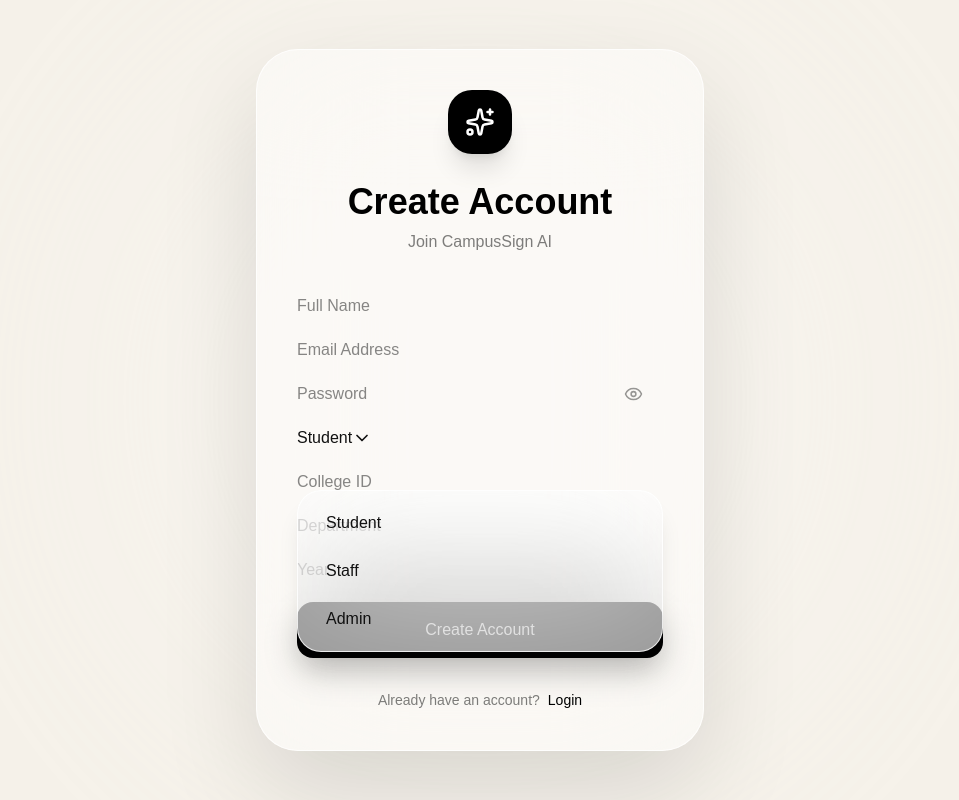
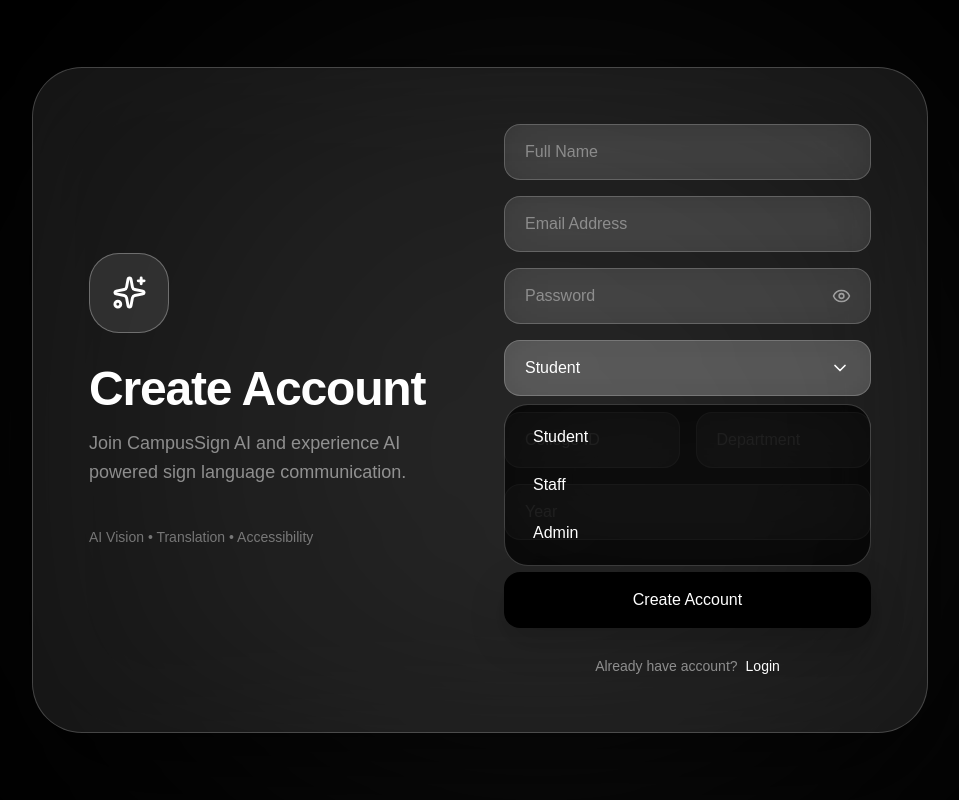
Before and after one commit to adityaasikarwarr/CAMPUSIGN, a Next.js app in the folder frontend/: page /auth/signup in a window 1280 px wide. Both pictures are taken after a click on the button "Student". Shown: the whole page, without its empty margins (160-1119 px from the left). Built offline with nearby package versions, Linux system fonts and the light colour scheme; no server answers.

Commit message:
sign up page making

```diff
--- a/frontend/src/app/auth/signup/page.tsx
+++ b/frontend/src/app/auth/signup/page.tsx
@@ -24,23 +24,16 @@
 
   const [form, setForm] = useState({
     name: "",
-
     email: "",
-
     password: "",
-
     role: "STUDENT" as UserRole,
 
     collegeId: "",
-
     department: "",
-
     year: "",
 
     employeeId: "",
-
     designation: "",
-
     adminCode: "",
   });
 
@@ -60,24 +53,51 @@
 
       await signup(form);
 
-      if (form.role === "STUDENT") {
-        router.push("/student/dashboard");
-      } else if (form.role === "STAFF") {
-        router.push("/staff/dashboard");
-      } else {
-        router.push("/admin/dashboard");
-      }
+      if (form.role === "STUDENT") router.push("/student/dashboard");
+      else if (form.role === "STAFF") router.push("/staff/dashboard");
+      else router.push("/admin/dashboard");
     } finally {
       setLoading(false);
     }
   };
 
+  const input = `
+
+h-14
+
+w-full
+
+px-5
+
+rounded-2xl
+
+bg-white/10
+
+border
+
+border-white/20
+
+backdrop-blur-xl
+
+text-white
+
+placeholder:text-white/40
+
+outline-none
+
+transition
+
+focus:bg-white/20
+
+`;
+
   return (
     <main
       className="
+
 min-h-screen
 
-bg-[#f5f1e9]
+bg-black
 
 flex
 
@@ -87,113 +107,113 @@
 
 px-6
 
+py-10
+
 relative
 
 overflow-hidden
 
-py-10
-
 "
     >
-      {/* GLASS LIGHT */}
-
       <motion.div
         animate={{
-          scale: [1, 1.2, 1],
+          x: [-100, 100, -100],
 
-          opacity: [0.4, 0.7, 0.4],
+          y: [0, 60, 0],
         }}
 
         transition={{
-          duration: 8,
+          duration: 15,
 
           repeat: Infinity,
         }}
 
         className="
+
 absolute
 
-w-[550px]
+w-[700px]
 
-h-[550px]
+h-[700px]
 
 rounded-full
 
-bg-white
+bg-white/10
 
-blur-[150px]
+blur-[180px]
 
 "
       />
 
       <motion.div
-        initial={{
-          opacity: 0,
+        initial={{ opacity: 0, scale: 0.95 }}
 
-          y: 40,
+        animate={{ opacity: 1, scale: 1 }}
 
-          scale: 0.95,
-        }}
-
-        animate={{
-          opacity: 1,
-
-          y: 0,
-
-          scale: 1,
-        }}
-
-        transition={{
-          duration: 0.8,
-        }}
+        transition={{ duration: 0.7 }}
 
         className="
+
 relative
 
 z-10
 
 w-full
 
-max-w-md
+max-w-4xl
 
-rounded-[42px]
 
-bg-white/45
+rounded-[50px]
+
+
+bg-white/[0.08]
+
 
 border
 
-border-white/80
+border-white/20
+
 
 backdrop-blur-3xl
 
-shadow-[0_40px_100px_rgba(0,0,0,.12)]
+
+shadow-[0_40px_120px_rgba(0,0,0,.7)]
+
 
 p-10
 
+lg:p-14
+
 "
       >
-        {/* HEADER */}
+        <div className="grid lg:grid-cols-2 gap-12">
+          {/* LEFT BRAND */}
 
           <div
             className="
+
 flex
 
 flex-col
 
-items-center
+justify-center
+
 "
           >
             <div
               className="
-w-16
 
-h-16
+w-20
 
-rounded-3xl
+h-20
 
-bg-black
+rounded-[30px]
 
-text-white
+bg-white/10
+
+border
+
+border-white/30
 
 flex
 
@@ -201,22 +221,25 @@
 
 justify-center
 
-shadow-xl
+text-white
 
 "
             >
-            <Sparkles size={30} />
+              <Sparkles size={35} />
             </div>
 
             <h1
               className="
-mt-7
 
-text-4xl
+mt-8
+
+text-5xl
 
 font-semibold
 
-text-black
+text-white
+
+tracking-tight
 
 "
             >
@@ -225,74 +248,78 @@
 
             <p
               className="
-mt-2
 
-text-black/50
+mt-4
+
+text-white/50
+
+text-lg
+
+leading-relaxed
 
 "
             >
-            Join CampusSign AI
+              Join CampusSign AI and experience AI powered sign language
+              communication.
             </p>
+
+            <div
+              className="
+
+mt-10
+
+text-white/40
+
+text-sm
+
+"
+            >
+              AI Vision • Translation • Accessibility
             </div>
+          </div>
+
+          {/* RIGHT FORM */}
 
           <form
             onSubmit={handleSubmit}
 
             className="
-mt-10
 
-space-y-5
+space-y-4
 
 "
           >
             <input
               placeholder="Full Name"
 
+              className={input}
+
               value={form.name}
 
               onChange={(e) => updateField("name", e.target.value)}
-
-            className="
-input-glass
-
-"
             />
 
             <input
-            type="email"
+              placeholder="Email Address"
 
-            placeholder="Email Address"
+              className={input}
 
               value={form.email}
 
               onChange={(e) => updateField("email", e.target.value)}
-
-            className="
-input-glass
-
-"
             />
 
-          <div
-            className="
-relative
-"
-          >
+            <div className="relative">
               <input
                 type={showPassword ? "text" : "password"}
 
                 placeholder="Password"
 
+                className={`${input} pr-14`}
+
                 value={form.password}
 
                 onChange={(e) => updateField("password", e.target.value)}
-
-              className="
-input-glass
-
-pr-14
-
-"
               />
 
               <button
@@ -301,6 +328,7 @@
                 onClick={() => setShowPassword(!showPassword)}
 
                 className="
+
 absolute
 
 right-5
@@ -309,7 +337,7 @@
 
 -translate-y-1/2
 
-text-black/40
+text-white/50
 
 "
               >
@@ -317,22 +345,15 @@
               </button>
             </div>
 
-          {/* ROLE */}
-
-          <div
-            className="
-relative
-
-z-50
-"
-          >
+            <div className="relative">
               <button
                 type="button"
 
                 onClick={() => setRoleOpen(!roleOpen)}
 
-              className="
-input-glass
+                className={`
+
+${input}
 
 flex
 
@@ -340,80 +361,63 @@
 
 justify-between
 
-"
+text-white
+
+`}
               >
-              <span>
                 {form.role === "STUDENT"
                   ? "Student"
                   : form.role === "STAFF"
                     ? "Staff"
                     : "Admin"}
-              </span>
 
                 <ChevronDown size={20} />
               </button>
 
               {roleOpen && (
-              <motion.div
-                initial={{
-                  opacity: 0,
-                  y: -10,
-                }}
+                <div
+                  className="
 
-                animate={{
-                  opacity: 1,
-                  y: 0,
-                }}
-
-                className="
 absolute
 
 top-16
+
+z-50
 
 w-full
 
 rounded-3xl
 
-bg-white/60
+bg-black/80
 
 border
 
-border-white/80
+border-white/20
 
 backdrop-blur-3xl
 
 p-2
 
-shadow-xl
-
 "
                 >
                   {[
-                  {
-                    label: "Student",
-                    value: "STUDENT",
-                  },
-                  {
-                    label: "Staff",
-                    value: "STAFF",
-                  },
-                  {
-                    label: "Admin",
-                    value: "ADMIN",
-                  },
-                ].map((item) => (
+                    ["Student", "STUDENT"],
+                    ["Staff", "STAFF"],
+                    ["Admin", "ADMIN"],
+                  ].map((r) => (
                     <button
-                    key={item.value}
+                      key={r[1]}
 
                       type="button"
 
                       onClick={() => {
-                      updateField("role", item.value);
+                        updateField("role", r[1]);
 
                         setRoleOpen(false);
                       }}
 
                       className="
+
 w-full
 
 px-5
@@ -424,123 +428,42 @@
 
 text-left
 
-hover:bg-black
+text-white
 
-hover:text-white
+hover:bg-white
+
+hover:text-black
 
 transition
 
 "
                     >
-                    {item.label}
+                      {r[0]}
                     </button>
                   ))}
-              </motion.div>
+                </div>
               )}
             </div>
 
-          {/* ROLE FIELDS */}
-
-          {form.role === "STUDENT" && (
-            <>
+            <div className="grid grid-cols-2 gap-4">
               <input
                 placeholder="College ID"
 
-                value={form.collegeId}
-
-                onChange={(e) => updateField("collegeId", e.target.value)}
-
-                className="
-input-glass
-
-"
+                className={input}
               />
 
               <input
                 placeholder="Department"
 
-                value={form.department}
-
-                onChange={(e) => updateField("department", e.target.value)}
-
-                className="
-input-glass
-
-"
+                className={input}
               />
+            </div>
 
             <input
               placeholder="Year"
 
-                value={form.year}
-
-                onChange={(e) => updateField("year", e.target.value)}
-
-                className="
-input-glass
-
-"
+              className={input}
             />
-            </>
-          )}
-
-          {form.role === "STAFF" && (
-            <>
-              <input
-                placeholder="Employee ID"
-
-                value={form.employeeId}
-
-                onChange={(e) => updateField("employeeId", e.target.value)}
-
-                className="
-input-glass
-
-"
-              />
-
-              <input
-                placeholder="Department"
-
-                value={form.department}
-
-                onChange={(e) => updateField("department", e.target.value)}
-
-                className="
-input-glass
-
-"
-              />
-
-              <input
-                placeholder="Designation"
-
-                value={form.designation}
-
-                onChange={(e) => updateField("designation", e.target.value)}
-
-                className="
-input-glass
-
-"
-              />
-            </>
-          )}
-
-          {form.role === "ADMIN" && (
-            <input
-              placeholder="Admin Code"
-
-              value={form.adminCode}
-
-              onChange={(e) => updateField("adminCode", e.target.value)}
-
-              className="
-input-glass
-
-"
-            />
-          )}
 
             <Button
               type="submit"
@@ -548,46 +471,50 @@
               loading={loading}
 
               className="
+
 w-full
 
 h-14
 
 rounded-2xl
 
+mt-4
+
 "
             >
               Create Account
             </Button>
-        </form>
 
             <p
               className="
-mt-8
 
 text-center
 
 text-sm
 
-text-black/50
+text-white/50
+
+pt-3
 
 "
             >
-          Already have an account?
+              Already have account?
               <Link
                 href="/auth/login"
 
                 className="
+
 ml-2
 
-font-medium
-
-text-black
+text-white
 
 "
               >
                 Login
               </Link>
             </p>
+          </form>
+        </div>
       </motion.div>
     </main>
   );
```
Lines whose indentation alone changed are shown as unchanged.
